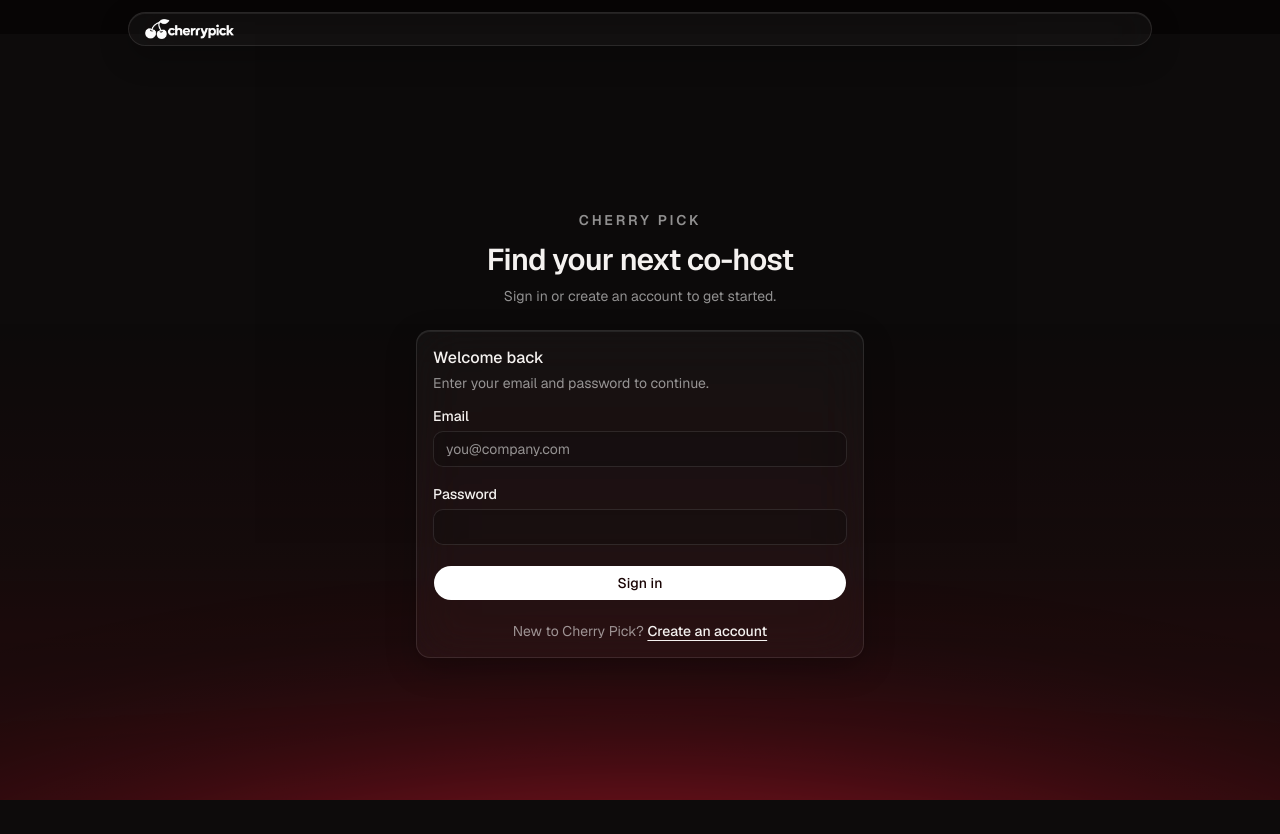
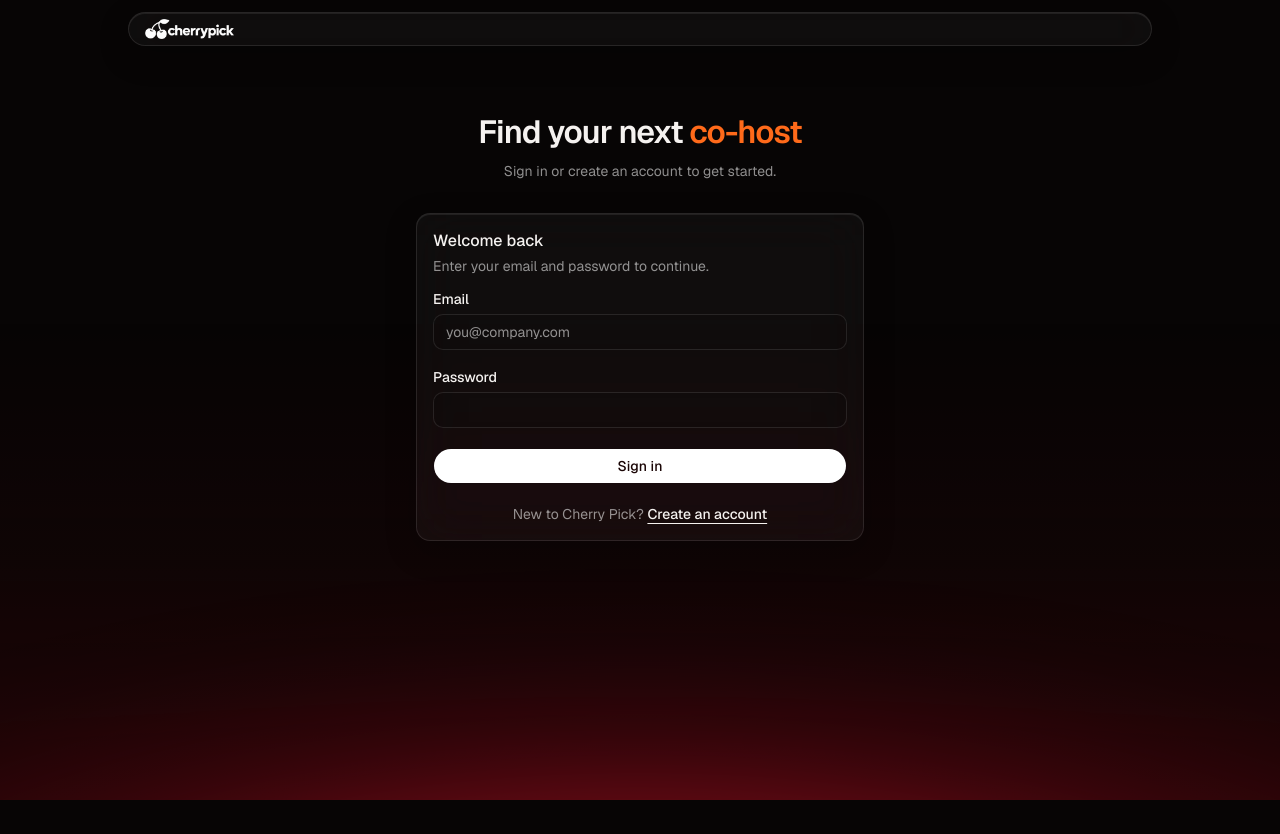
Before and after one commit to dollar-zhu/cherry-pick, a Next.js app: page /login in a window 1280 px wide. After the commit the page ends 800 px from the top, so only its background shows below. Built offline with nearby package versions, Linux system fonts and the light colour scheme; no server answers.

Commit message:
feat: hero sign-in and agent consent screens
Co-Authored-By: Claude Opus 5.5 (1M context) <noreply@anthropic.com>

```diff
--- a/src/app/login/page.tsx
+++ b/src/app/login/page.tsx
@@ -12,14 +12,13 @@ export default async function LoginPage({ searchParams }: PageProps<"/login">) {
   if (user) redirect(nextPath ?? (await getPostAuthPath(user.id)));
 
   return (
-    <main className="flex min-h-svh flex-1 items-center justify-center bg-muted/40 px-4 py-12">
+    <main className="flex flex-1 flex-col items-center px-4 pt-[10vh] pb-[30vh]">
       <div className="w-full max-w-md">
-        <div className="mb-6 text-center">
-          <p className="text-sm font-semibold uppercase tracking-[0.2em] text-muted-foreground">
-            Cherry Pick
-          </p>
-          <h1 className="mt-3 text-3xl font-semibold tracking-tight">Find your next co-host</h1>
-          <p className="mt-2 text-sm text-muted-foreground">
+        <div className="mb-8 text-center">
+          <h1 className="text-display text-balance">
+            Find your next <span className="text-brand-orange">co-host</span>
+          </h1>
+          <p className="mt-3 text-sm text-muted-foreground">
             Sign in or create an account to get started.
           </p>
         </div>
--- a/src/app/oauth/consent/page.tsx
+++ b/src/app/oauth/consent/page.tsx
@@ -10,7 +10,7 @@ export default async function ConsentPage({ searchParams }: PageProps<"/oauth/co
     return (
       <main className="mx-auto flex w-full max-w-lg flex-1 flex-col gap-4 px-6 py-10 font-sans">
         <h1 className="text-2xl font-semibold tracking-tight">Missing authorization</h1>
-        <p className="text-sm text-zinc-600 dark:text-zinc-400">Start the connection from your agent again.</p>
+        <p className="text-sm text-muted-foreground">Start the connection from your agent again.</p>
       </main>
     );
   }
@@ -28,7 +28,7 @@ export default async function ConsentPage({ searchParams }: PageProps<"/oauth/co
     return (
       <main className="mx-auto flex w-full max-w-lg flex-1 flex-col gap-4 px-6 py-10 font-sans">
         <h1 className="text-2xl font-semibold tracking-tight">Could not authorize</h1>
-        <p role="alert" className="text-sm text-red-600">
+        <p role="alert" className="text-sm text-destructive">
           {error?.message ?? "This authorization request is invalid or expired."}
         </p>
       </main>
@@ -40,25 +40,25 @@ export default async function ConsentPage({ searchParams }: PageProps<"/oauth/co
   const scopes = details.scope?.split(" ").filter(Boolean) ?? [];
 
   return (
-    <main className="mx-auto flex w-full max-w-lg flex-1 flex-col gap-6 px-6 py-10 font-sans">
+    <main className="mx-auto flex w-full max-w-lg flex-1 flex-col gap-6 px-6 pt-[10vh] pb-[30vh] font-sans">
       <h1 className="text-2xl font-semibold tracking-tight">Authorize {details.client.name}</h1>
-      <p className="text-sm text-zinc-600 dark:text-zinc-400">
+      <p className="text-sm text-muted-foreground">
         This agent will act as you. It can read your events and draft work. Anything that sends or
         publishes still needs your approval.
       </p>
       {params.error === "1" && (
-        <p role="alert" className="text-sm text-red-600">
+        <p role="alert" className="text-sm text-destructive">
           That decision did not go through. Try again.
         </p>
       )}
       <dl className="grid grid-cols-[8rem_1fr] gap-2 text-sm">
-        <dt className="text-zinc-500">Client</dt>
+        <dt className="text-muted-foreground">Client</dt>
         <dd>{details.client.name}</dd>
-        <dt className="text-zinc-500">Redirect</dt>
+        <dt className="text-muted-foreground">Redirect</dt>
         <dd className="break-all">{details.redirect_uri}</dd>
         {scopes.length > 0 && (
           <>
-            <dt className="text-zinc-500">Access</dt>
+            <dt className="text-muted-foreground">Access</dt>
             <dd>{scopes.join(", ")}</dd>
           </>
         )}
@@ -68,14 +68,14 @@ export default async function ConsentPage({ searchParams }: PageProps<"/oauth/co
         <button
           name="decision"
           value="approve"
-          className="rounded-full bg-zinc-900 px-4 py-2 text-sm text-white dark:bg-zinc-100 dark:text-black"
+          className="rounded-full bg-primary px-4 py-2 text-sm text-primary-foreground hover:bg-primary/90"
         >
           Approve
         </button>
         <button
           name="decision"
           value="deny"
-          className="rounded-full border border-zinc-300 px-4 py-2 text-sm dark:border-zinc-700"
+          className="rounded-full border border-border bg-secondary px-4 py-2 text-sm hover:bg-foreground/10"
         >
           Deny
         </button>
```
Also changed, not shown: 1 other file (tests, documents, lock files or other folders).
